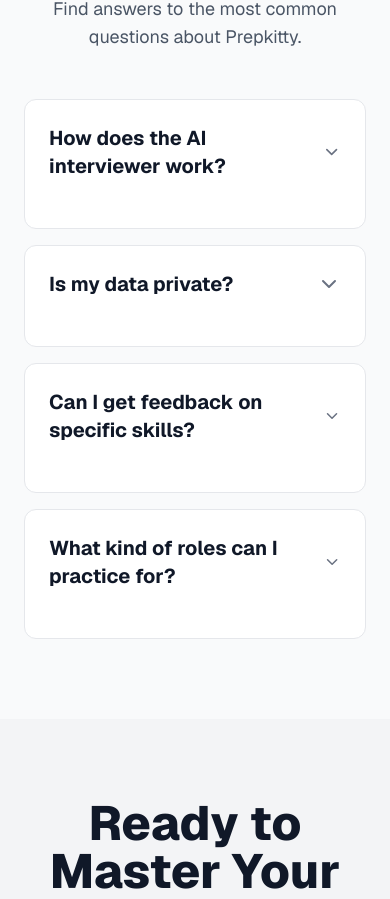
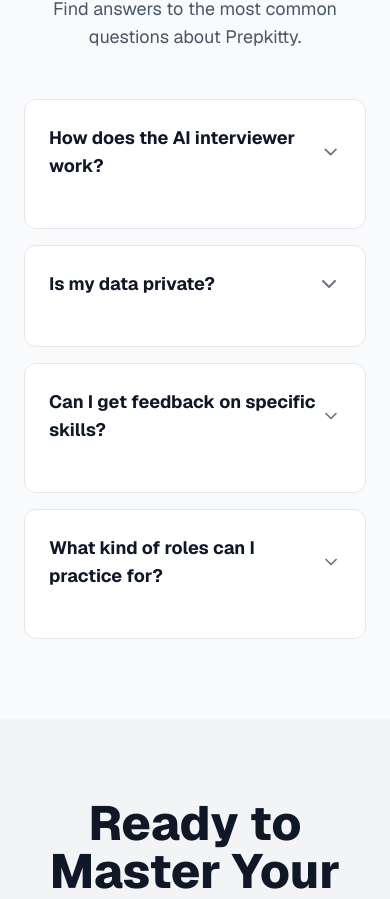
Before and after one commit to devtofunmi/inter-v, a Next.js app: page / in a window 390 px wide. Shown: the part 3418-4317 px from the top of the page. Built offline with nearby package versions, Linux system fonts and the light colour scheme.

Commit message:
add text size for smaller screen

```diff
--- a/components/landingpage/Faq.tsx
+++ b/components/landingpage/Faq.tsx
@@ -39,7 +39,7 @@ export const Faq = () => {
               onClick={() => setOpenFaq(openFaq === index ? null : index)}
               className="flex justify-between items-center w-full text-left p-6 focus:outline-none"
             >
-              <h3 className="text-xl font-bold text-gray-900">{faq.question}</h3>
+              <h3 className="text-lg md:text-xl font-bold text-gray-900">{faq.question}</h3>
               <ChevronDown
                 className={`transform transition-transform duration-300 ${openFaq === index ? 'rotate-180 text-emerald-600' : 'text-gray-500'}`}
                 size={24}
```
